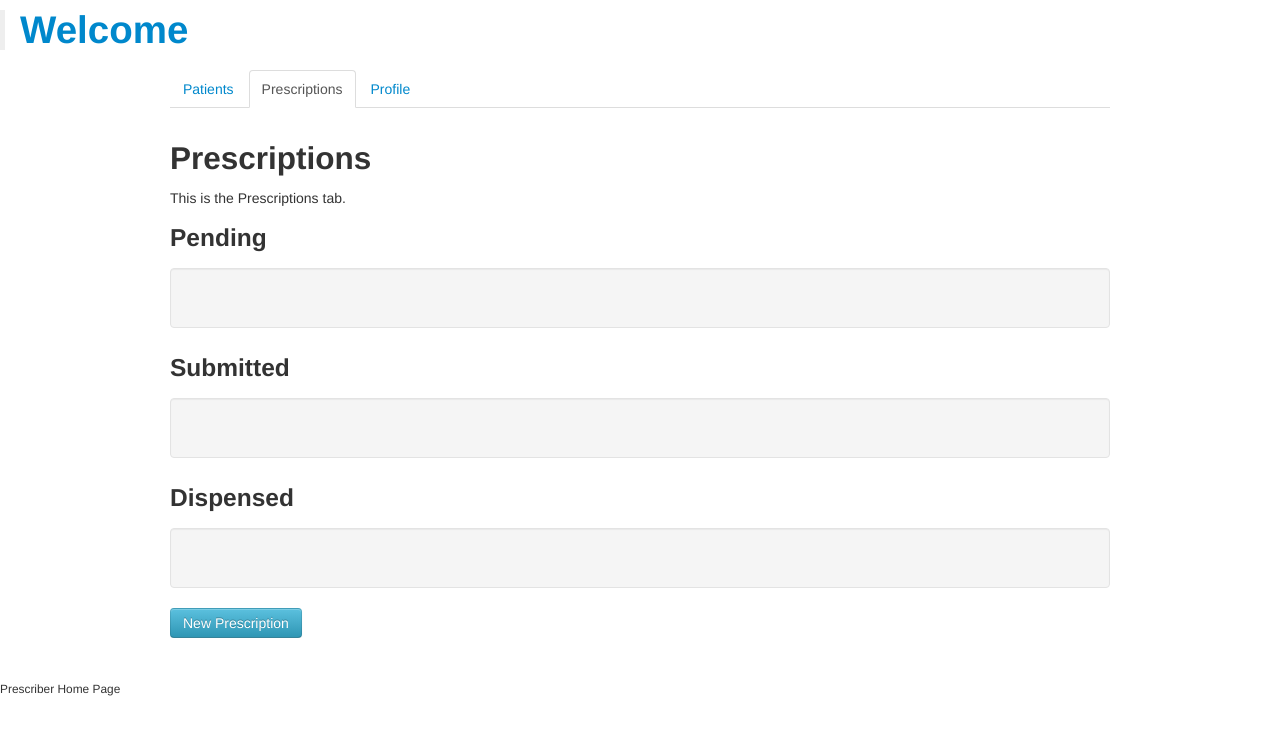
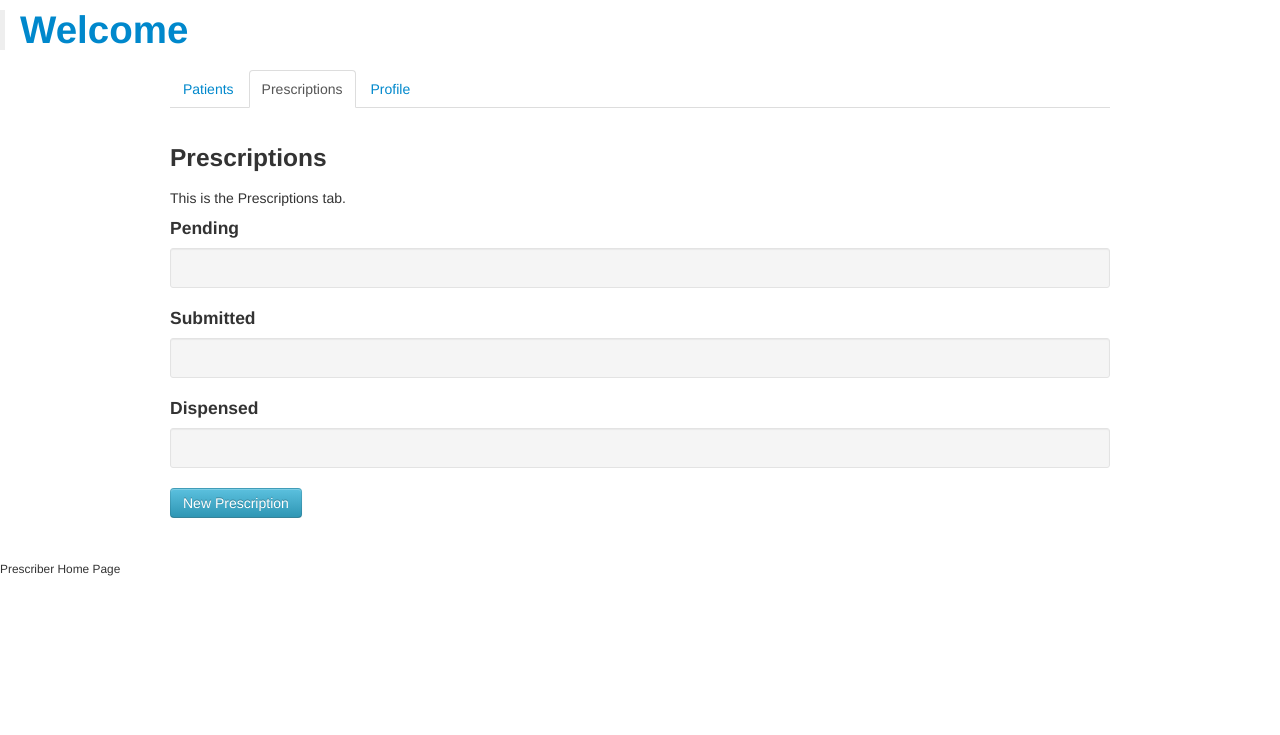
Before and after one commit to virajh/295b, a Django app: template mysite/erx/templates/erx/prescriber_home.html in a window 1280 px wide, after a click on "Prescriptions". Shown: the top 735 px of the page. Run offline with Django 3.2, Linux system fonts and the light colour scheme; the template is opened without the code that fills it: values that come from a table or form of the project are taken from there, others are empty; parts of the project's set-up code (start-up, migrations or seed data) failed here and were passed over; some libraries are stand-ins or nearby versions.

Commit message:
fixed headings

```diff
--- a/mysite/erx/templates/erx/pharmacy_home.html
+++ b/mysite/erx/templates/erx/pharmacy_home.html
@@ -35,7 +35,7 @@
 
                 <div id="my-tab-content" class="tab-content">
                     <div class="tab-pane active" id="new">
-                        <h2>Outstanding Prescriptions</h2>
+                        <h3>Outstanding Prescriptions</h3>
                         <p>Hi, these are the Prescriptions to be dispensed.</p>
                         <div class="well">
                             {% for prescription in new_p %}
@@ -48,7 +48,7 @@
                     </div>
 
                     <div class="tab-pane" id="old">
-                        <h2>Archived Prescriptions</h2>
+                        <h3>Archived Prescriptions</h3>
                         <p>These are archived Prescriptions.</p>
                         <div class="well">
                             {% for prescription in old_p %}
@@ -61,7 +61,7 @@
                     </div>
 
                     <div class="tab-pane" id="profile">
-                        <h2>Profile</h2>
+                        <h3>Profile</h3>
                         <p>And, this is the Profile tab.</p>
                         <table class="table table-striped table-condensed table-bordered">
                             {% for field in my_profile %}
--- a/mysite/erx/templates/erx/prescriber_home.html
+++ b/mysite/erx/templates/erx/prescriber_home.html
@@ -37,7 +37,7 @@
 
                 <div id="my-tab-content" class="tab-content">
                     <div class="tab-pane active" id="patient">
-                        <h2>Patients</h2>
+                        <h3>Patients</h3>
                         <p>Hi, this is the Patients tab.</p>
                         <div class="well">
 
@@ -52,10 +52,10 @@
                     </div>
 
                     <div class="tab-pane" id="prescription">
-                        <h2>Prescriptions</h2>
+                        <h3>Prescriptions</h3>
                         <p>This is the Prescriptions tab.</p>
-                        <h3>Pending</h3>
-                        <div class="well">
+                        <h4>Pending</h4>
+                        <div class="well well-small">
                             {% for prescription in pending %}
                                 <li>
                                     <a href="{% url 'erx:handle_prescription' prescription.rx_id %}">{{ prescription }}</a>
@@ -63,8 +63,8 @@
                             {% endfor %}
                         </div>
 
-                        <h3>Submitted</h3>
-                        <div class="well">
+                        <h4>Submitted</h4>
+                        <div class="well well-small">
                             {% for prescription in submitted %}
                                 <li>
                                     <a href="{% url 'erx:handle_prescription' prescription.rx_id %}">{{ prescription }}</a>
@@ -72,8 +72,8 @@
                             {% endfor %}
                         </div>
 
-                        <h3>Dispensed</h3>
-                        <div class="well">
+                        <h4>Dispensed</h4>
+                        <div class="well well-small">
                             {% for prescription in dispensed %}
                                 <li>
                                     <a href="{% url 'erx:handle_prescription' prescription.rx_id %}">{{ prescription }}</a>
@@ -85,7 +85,7 @@
                     </div>
 
                     <div class="tab-pane" id="profile">
-                        <h2>Profile</h2>
+                        <h3>Profile</h3>
                         <p>And, this is the Profile tab.</p>
                         <table class="table table-striped table-condensed">
                             {% for field in my_profile %}
```
